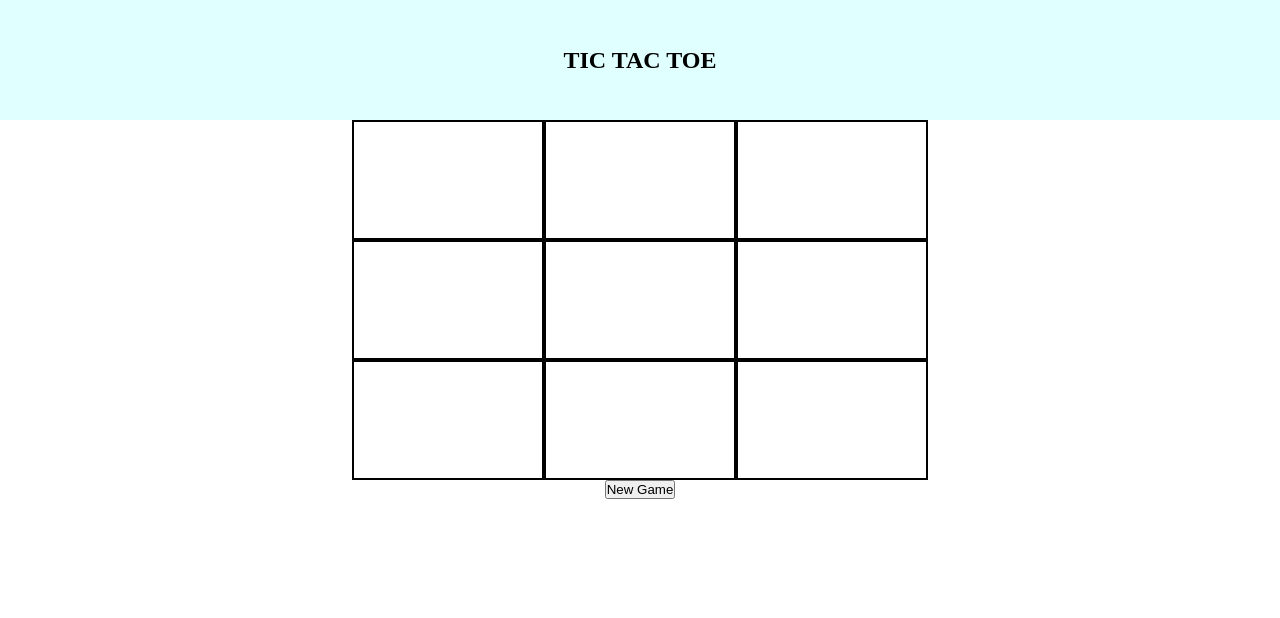
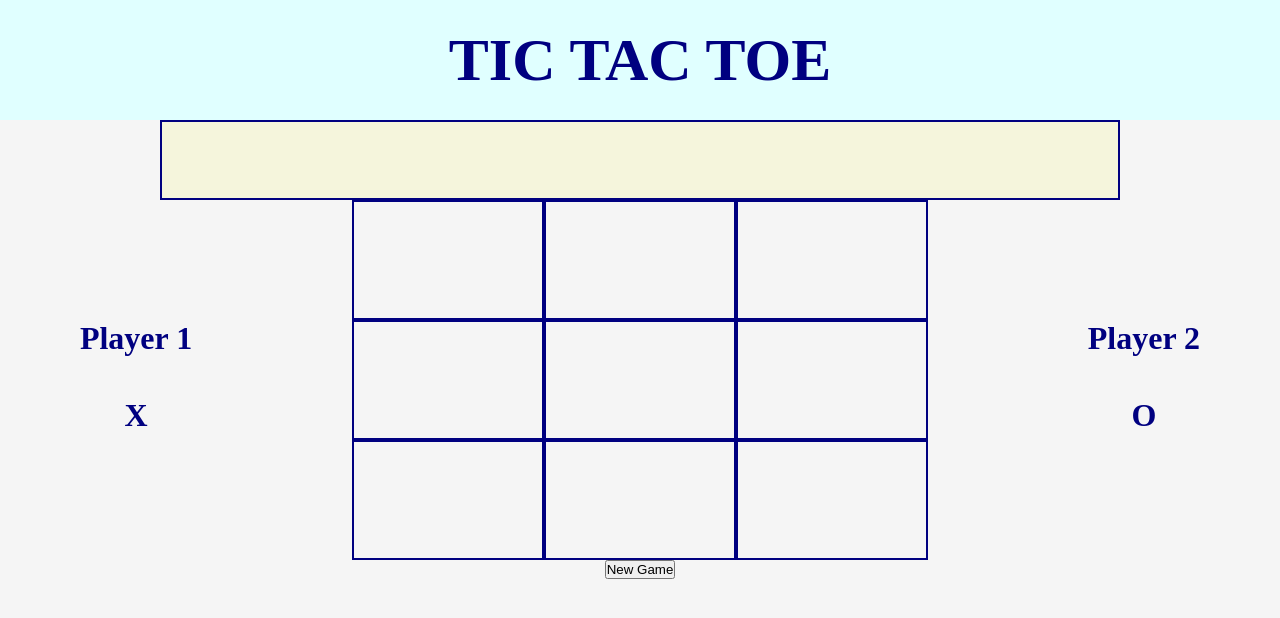
Before and after one commit to jpouti/TIC-TAC-TOE, a plain HTML site: page index.html in a window 1280 px wide. Drawn offline with Linux system fonts and the light colour scheme.

Commit message:
Add players and scoreboard

```diff
--- a/index.html
+++ b/index.html
@@ -12,17 +12,26 @@
     <div class="header-container">
         <h2>TIC TAC TOE</h2>
     </div>
+    <div class="scoreboard-container"></div>
     <div class="game-container">
+        <div class="player">
+            <p>Player 1</p>
+            <p>X</p>
+        </div>
         <div class="game-grid">
-            <div class="gamecard-1"></div>
-            <div class="gamecard-2"></div>
-            <div class="gamecard-3"></div>
-            <div class="gamecard-4"></div>
-            <div class="gamecard-5"></div>
-            <div class="gamecard-6"></div>
-            <div class="gamecard-7"></div>
-            <div class="gamecard-8"></div>
-            <div class="gamecard-9"></div>
+            <div class="gamecard" data-id="0"></div>
+            <div class="gamecard" data-id="1"></div>
+            <div class="gamecard" data-id="2"></div>
+            <div class="gamecard" data-id="3"></div>
+            <div class="gamecard" data-id="4"></div>
+            <div class="gamecard" data-id="5"></div>
+            <div class="gamecard" data-id="6"></div>
+            <div class="gamecard" data-id="7"></div>
+            <div class="gamecard" data-id="8"></div>
+        </div>
+        <div class="player">
+            <p>Player 2</p>
+            <p>O</p>
         </div>
     </div>
     <div class="options-container">
--- a/styles/styles.css
+++ b/styles/styles.css
@@ -9,6 +9,12 @@ html {
     box-sizing: inherit;
 }
 
+body {
+    font-weight: bold;
+    color: navy;
+    background-color: whitesmoke;
+}
+
 /* Header styling */
 
 .header-container {
@@ -17,13 +23,37 @@ html {
     align-items: center;
     background-color: lightcyan;
     height: 15vh;
+    font-size: 2.5rem;
 }
 
-/* gameboard */
+/* gameboard  & scoreboard & players */
+
+.scoreboard-container {
+    display: flex;
+    justify-content: center;
+    align-items: center;
+    height: 10vh;
+    width: 75vw;
+    margin-left: calc((100vw - 75vw) / 2);
+    border: solid 2px navy;
+    background-color: beige;
+    font-size: 1.25rem;
+}
+
+.player {
+    display: flex;
+    flex-direction: column;
+    align-items: center;
+    gap: 5vh;
+    font-size: 2rem;
+    margin-top: 15vh;
+}
+
+
 
 .game-container {
     display: flex;
-    justify-content: center;
+    justify-content: space-around;
 }
 
 .game-grid {
@@ -33,6 +63,10 @@ html {
 
 .game-grid > div {
     border: solid 2px;
+    display: flex;
+    justify-content: center;
+    align-items: center;
+    font-size: 4rem;
     width: 15vw;
     height: 15vh;
 }
```
